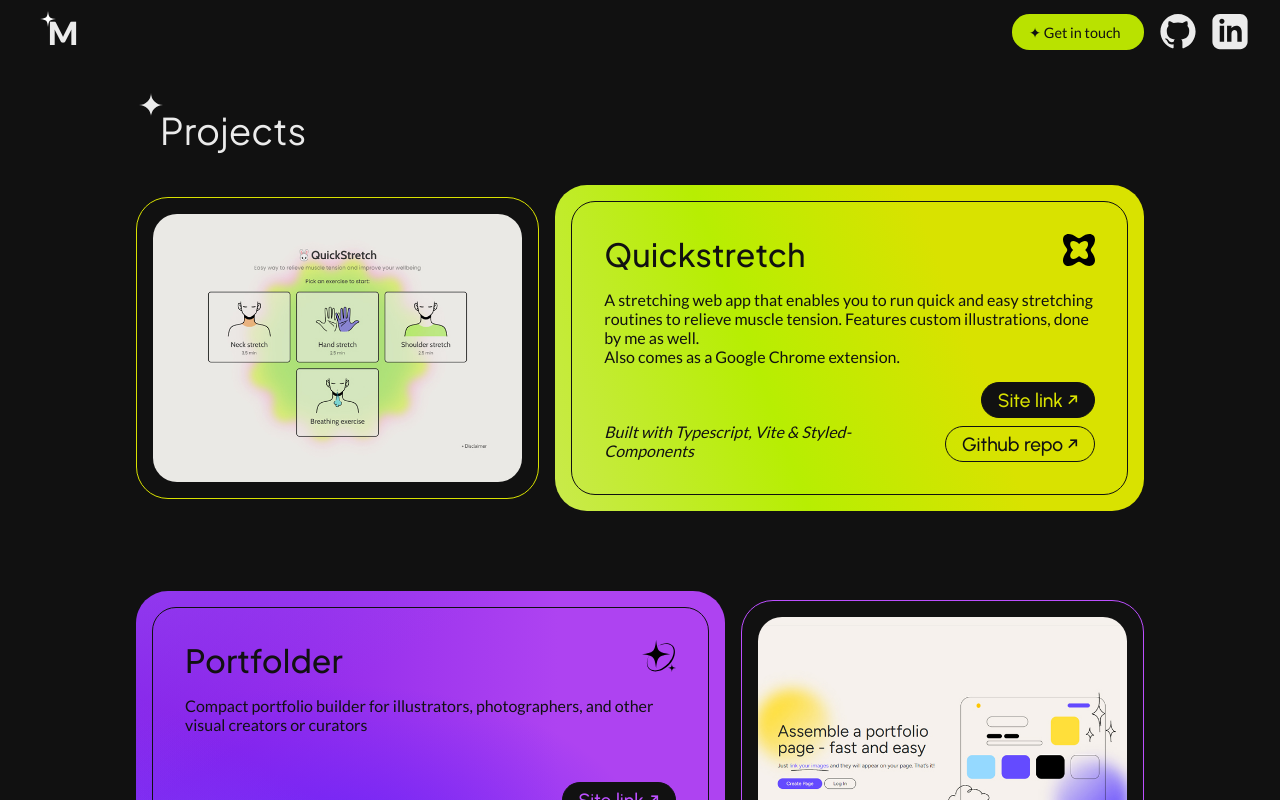
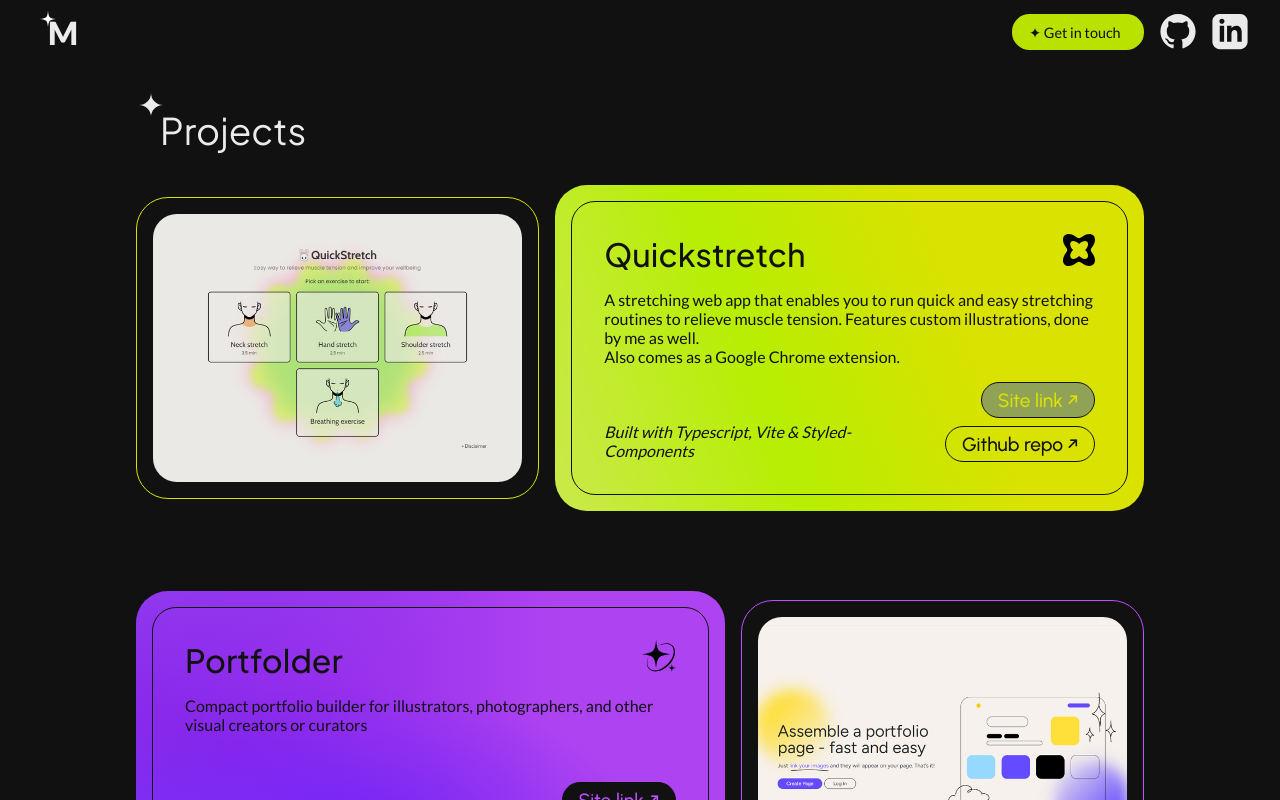
Before and after one commit to medertaab/medertaab-portfolio, a Next.js app: page / in a window 1280 px wide. In both pictures the pointer is over the link 1037 px from the left and 1447 px from the top of the page. Shown: the part 1047-1847 px from the top of the page. Built offline with nearby package versions, Linux system fonts and the light colour scheme.

Commit message:
Modify project buttons

```diff
--- a/src/components/projects/projectCard/ProjectCard.module.scss
+++ b/src/components/projects/projectCard/ProjectCard.module.scss
@@ -119,11 +119,14 @@
       font-family: "Urbanist", sans-serif;
       background-color: $black;
       max-width: 50%;
+      transition: all 150ms ease-in-out;
     }
 
     a:nth-child(2) {
       background-color: transparent;
     }
+
+
   }
 
   ::-moz-selection {
@@ -198,6 +201,10 @@
         white-space: nowrap;
         max-width: fit-content;
       }
+
+      a:hover {
+        background-color: rgba(0, 38, 255, 0.336);
+      }
     }
   }
 }
```
